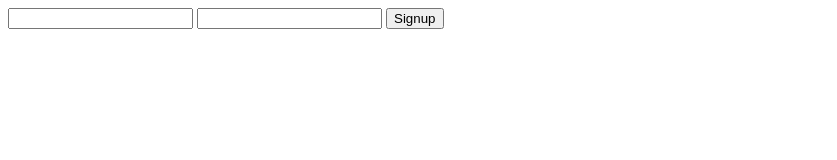
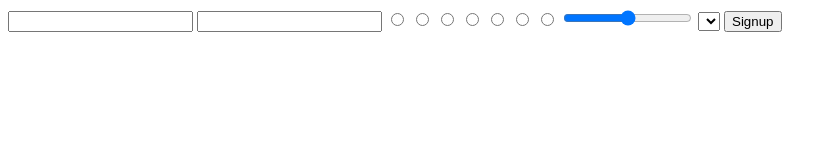
Before and after one commit to evayl2/Housing-Finder, a plain HTML site: page Eva/templates/user-settings.html in a window 1280 px wide. Shown: the whole page, without its empty margins (0-837 px from the left). Drawn offline with Linux system fonts and the light colour scheme.

Commit message:
updated form

```diff
--- a/Eva/templates/user-settings.html
+++ b/Eva/templates/user-settings.html
@@ -3,7 +3,18 @@
     <body>
         <form action="/settings" method="post">
             <input type="text" name="Name"></input>
-            <input type="text" name="Email"></input>
+            <input type="email" name="Email"></input>
+            <input type="radio" name="Gender" value="Male"></input>
+            <input type="radio" name="Gender" value="Female"></input>
+            <input type="radio" name="Gender" value="Other"></input>
+            <input type="radio" name="Year" value="Freshman"></input>
+            <input type="radio" name="Year" value="Sophomore"></input>
+            <input type="radio" name="Year" value="Junior"></input>
+            <input type="radio" name="Year" value="Senior"></input>
+            <input type="range" name="Desired Price" min="0" max="1000"></input>
+            <select>
+                <option value=""></option>
+            </select>
             <input type="submit" value="Signup"></input>
         </form>
     </body>
```
